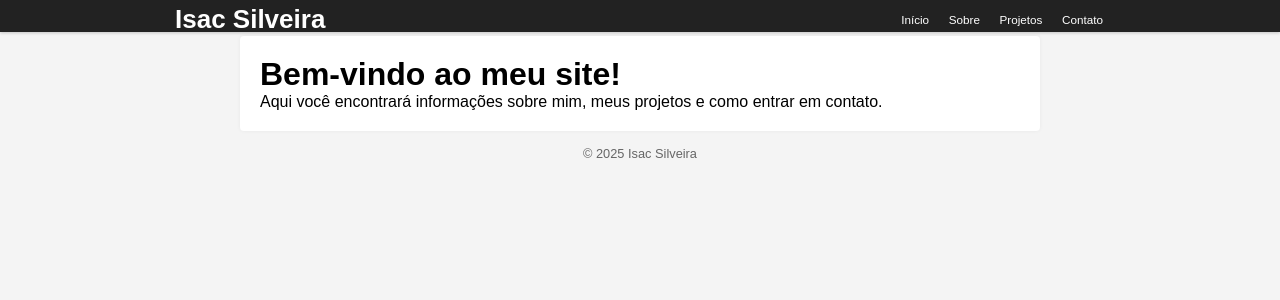
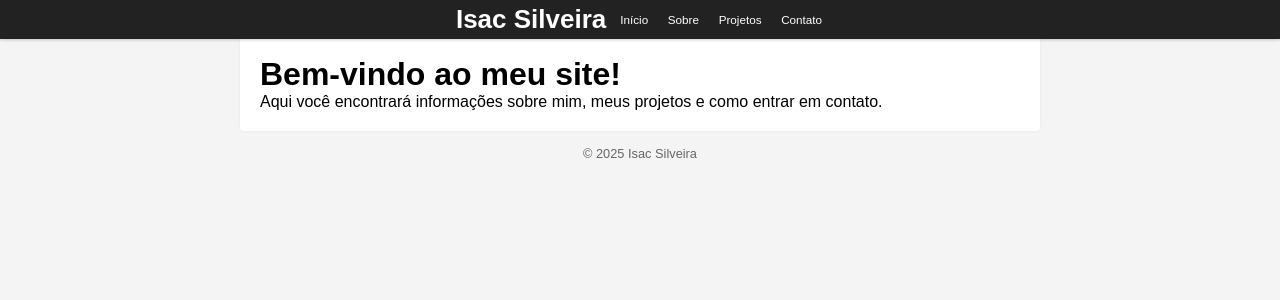
Before and after one commit to isacsilveira/isacsilveira.github.io, a Jekyll site: the page built from index.md, in a window 1280 px wide. Shown: the top 300 px of the page. Built offline with Jekyll 4.4.1, drawn with Linux system fonts in a browser that asks for light colours.

Commit message:
Update style.css

```diff
--- a/assets/css/style.css
+++ b/assets/css/style.css
@@ -13,18 +13,19 @@ body {
   background-color: #f4f4f4;
 }
 
-/* Navbar fininha */
 .navbar {
   background-color: #222;
   color: white;
-  padding: 4px 0; /* altura reduzida ao máximo */
+  padding: 4px 0;
   position: fixed;
   top: 0;
   width: 100%;
   z-index: 999;
   box-shadow: 0 1px 3px rgba(0, 0, 0, 0.2);
-  font-size: 13px; /* fonte menor */
-  height: 32px;
+  font-size: 13px;
+  display: flex;
+  align-items: center; /* alinha verticalmente os textos */
+  min-height: 32px; /* deixa fino sem cortar conteúdo */
 }
 
 /* Container centralizado */
```
